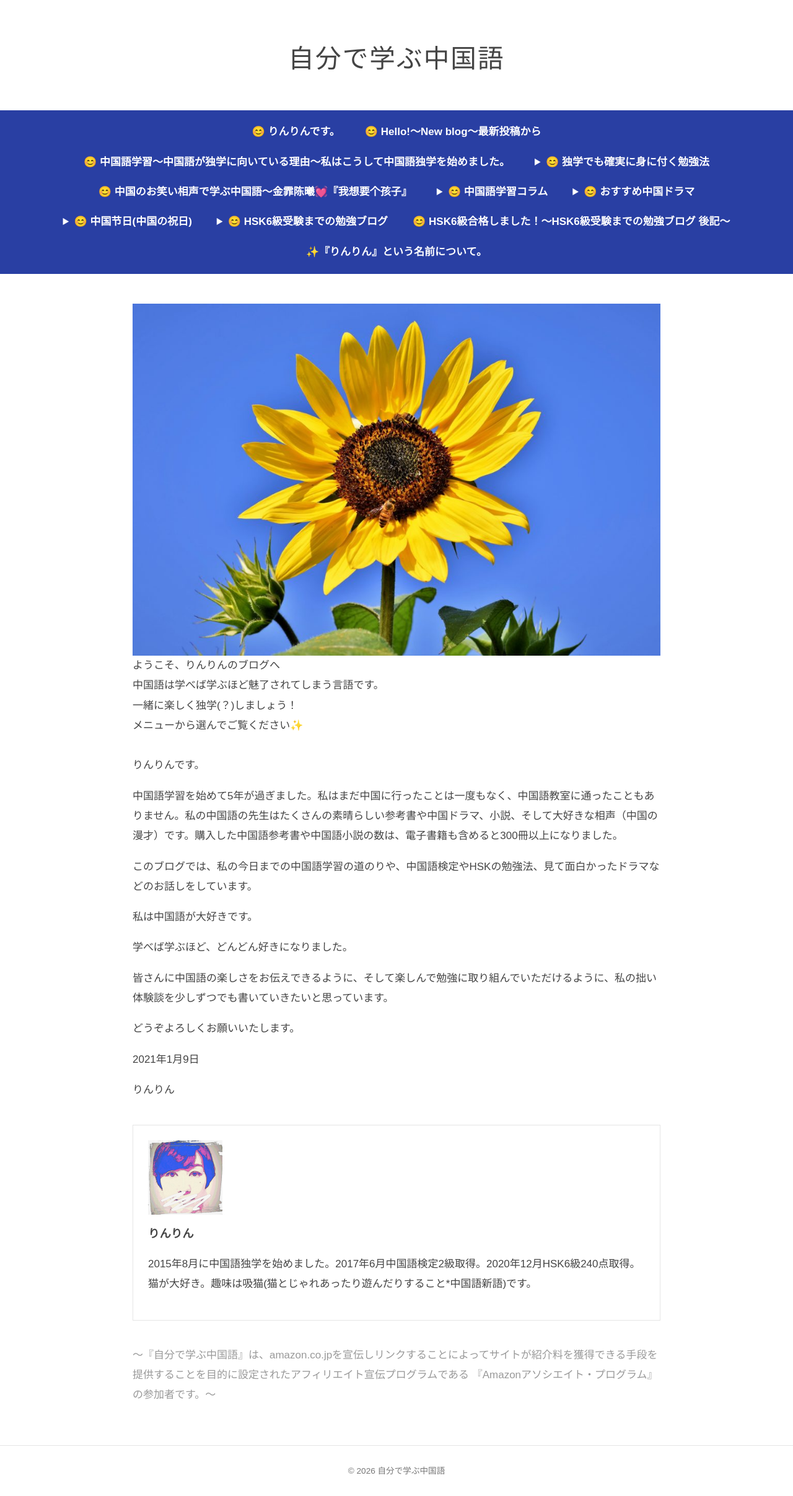
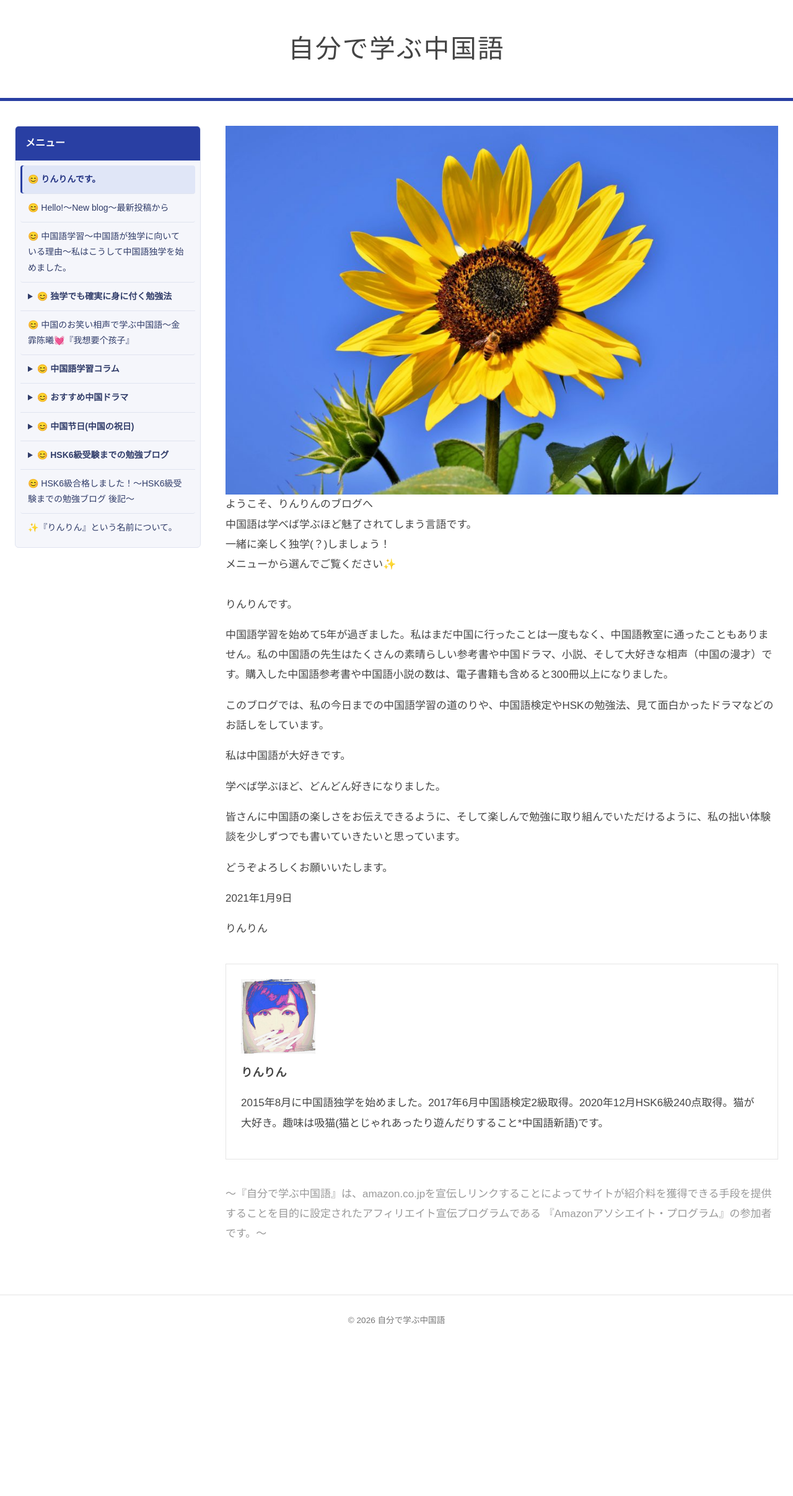
Before and after one commit to linlin-art/jibundemanabu, a Jekyll site: the page built from index.md, in a window 1280 px wide. Shown: the whole page at 62% size. Built offline with Jekyll 4.4.1, drawn with Linux system fonts in a browser that asks for light colours; after the commit the page ends 2172 px from its top, so only the background shows below that.

Commit message:
Add files via upload

```diff
--- a/_layouts/default.html
+++ b/_layouts/default.html
@@ -6,68 +6,59 @@
 <title>{{ page.title | default: site.title | escape }}</title>
 <style>
     * { box-sizing: border-box; }
-    body {
-      margin: 0;
-      background: #ffffff;
-      color: #444444;
-      font-family: "Yu Gothic", "Hiragino Kaku Gothic ProN", "Hiragino Sans", Meiryo, sans-serif;
-      font-size: 17px;
-      line-height: 1.9;
-      overflow-wrap: anywhere;
-    }
-    header { padding-top: 64px; background: #ffffff; text-align: center; }
-    header h1 {
-      margin: 0; padding: 0 20px;
-      font-size: clamp(1.7rem, 5vw, 2.6rem);
-      font-weight: 400; line-height: 1.5; letter-spacing: 0.05em;
-    }
-    .site-title { color: #444444; text-decoration: none; }
-    nav { margin-top: 52px; padding: 15px 20px; background: #293FA3; }
-    nav a {
-      display: inline-block; margin: 0 12px; padding: 4px 12px;
-      border-radius: 3px; color: #ffffff; font-weight: 700; text-decoration: none;
-    }
-    nav a:hover { background: #203080; }
-    nav a[aria-current="page"] { text-decoration: underline; text-underline-offset: 0.35em; }
-    main { max-width: 900px; margin: 48px auto 64px; padding: 0 24px; }
+    body { margin: 0; background: #fff; color: #444; font-family: "Yu Gothic", "Hiragino Kaku Gothic ProN", "Hiragino Sans", Meiryo, sans-serif; font-size: 17px; line-height: 1.9; overflow-wrap: anywhere; }
+    .site-header { padding: 48px 24px; text-align: center; border-bottom: 5px solid #293FA3; }
+    .site-header h1 { margin: 0; font-size: clamp(1.7rem, 4vw, 2.6rem); font-weight: 400; line-height: 1.5; letter-spacing: .05em; }
+    .site-title { color: #444; text-decoration: none; }
+    .page-layout { display: grid; grid-template-columns: 300px minmax(0, 1fr); gap: 40px; max-width: 1320px; margin: 40px auto 64px; padding: 0 24px; align-items: start; }
+    .sidebar { min-width: 0; background: #f5f6fb; border: 1px solid #e0e4f0; border-radius: 6px; }
+    .menu-heading { margin: 0; padding: 12px 16px; border-radius: 5px 5px 0 0; background: #293FA3; color: white; font-size: 1rem; font-weight: 700; }
+    .menu-toggle > summary { display: none; }
+    .menu-items { padding: 8px; font-size: 14px; line-height: 1.8; }
+    .menu-items > a, .menu-group { display: block; margin: 0; border-bottom: 1px solid #e0e4f0; }
+    .menu-items > :last-child { border-bottom: 0; }
+    nav a { display: block; padding: 10px 12px; color: #303c69; text-decoration: none; border-radius: 4px; }
+    nav a:hover, .menu-group summary:hover { background: #e5e9f6; }
+    nav a[aria-current="page"] { background: #e0e6f7; color: #203080; font-weight: 700; box-shadow: inset 3px 0 #293FA3; }
+    .menu-group summary { padding: 10px 12px; color: #303c69; cursor: pointer; font-weight: 600; }
+    .menu-group ul { list-style: none; margin: 0 4px 10px 14px; padding: 0 0 0 8px; border-left: 2px solid #ccd4eb; }
+    .menu-group li a { padding: 8px 10px; }
+    a:focus-visible, summary:focus-visible { outline: 3px solid #3048A5; outline-offset: 2px; }
+    main { min-width: 0; width: 100%; }
     main h1, main h2, main h3 { line-height: 1.6; }
     main h1 { margin: 0 0 1em; font-size: 1.8rem; font-weight: 500; }
-    main h2 {
-      margin-top: 2em; padding-bottom: 0.35em; border-bottom: 3px solid #F0D83A;
-      font-size: 1.4rem; font-weight: 600;
-    }
+    main h2 { margin-top: 2em; padding-bottom: .35em; border-bottom: 3px solid #F0D83A; font-size: 1.4rem; font-weight: 600; }
     main h3 { margin-top: 1.8em; font-size: 1.15rem; font-weight: 600; }
-    main a { color: #3048A5; text-decoration: underline; text-underline-offset: 0.2em; }
+    main a { color: #3048A5; text-decoration: underline; text-underline-offset: .2em; }
     main a:hover { text-decoration-thickness: 2px; }
-    a:focus-visible { outline: 3px solid #3048A5; outline-offset: 4px; }
-    nav a:focus-visible { outline-color: #ffffff; }
-    main img { max-width: 100%; height: auto; }
+    main img, main video { max-width: 100%; height: auto; }
+    main iframe { max-width: 100%; }
+    main figure { max-width: 100%; margin-left: 0; margin-right: 0; }
     main pre { overflow-x: auto; padding: 16px; background: #f5f7f8; }
-    footer {
-      padding: 28px 20px; border-top: 1px solid #e5e5e5;
-      color: #777777; text-align: center; font-size: 0.85rem;
-    }
-    @media (max-width: 600px) {
+    footer { padding: 28px 20px; border-top: 1px solid #e5e5e5; color: #777; text-align: center; font-size: .85rem; }
+    @media (max-width: 900px) {
       body { font-size: 16px; }
-      header { padding-top: 40px; }
-      nav { margin-top: 32px; }
-      nav a { margin: 0 6px; }
-      main { margin-top: 32px; padding: 0 20px; }
+      .site-header { padding: 32px 20px; }
+      .page-layout { display: block; margin: 24px auto 40px; padding: 0 20px; }
+      .sidebar { margin-bottom: 28px; }
+      .menu-heading { display: none; }
+      .menu-toggle > summary { display: list-item; padding: 12px 16px; background: #293FA3; color: white; font-weight: 700; cursor: pointer; border-radius: 5px; }
+      .menu-toggle > summary:focus-visible { outline-offset: 3px; }
+      .menu-items { font-size: 15px; }
       main h1 { font-size: 1.5rem; }
       main h2 { font-size: 1.25rem; }
     }
-      .menu-items { max-width: 1200px; margin: auto; display: flex; flex-wrap: wrap; justify-content: center; align-items: flex-start; gap: 8px 16px; }
-    .menu-items > a, .menu-group { max-width: 100%; margin: 0; }
-    .menu-group { text-align: left; }
-    .menu-group summary { padding: 4px 12px; color: white; font-weight: 700; cursor: pointer; }
-    .menu-group summary:focus-visible { outline: 3px solid white; outline-offset: 2px; }
-    .menu-group ul { list-style: none; margin: 8px 0; padding: 8px; background: #203080; border-radius: 4px; max-width: 380px; }
-    .menu-group li a { display: block; margin: 0; font-size: 0.9rem; }
 </style>
 </head>
 <body>
-  <header>
+<header class="site-header">
 <h1><a class="site-title" href="{{ '/' | relative_url }}">{{ site.title | escape }}</a></h1>
+</header>
+<div class="page-layout">
+<aside class="sidebar" aria-label="サイトメニュー">
+<h2 class="menu-heading">メニュー</h2>
+<details class="menu-toggle" id="site-menu" open>
+<summary>メニュー ☰</summary>
 <nav aria-label="メインナビゲーション"><div class="menu-items">
 <a href="{{ '/' | relative_url }}">&#128522; りんりんです。</a>
 <a href="{{ '/articles.html' | relative_url }}">&#128522; Hello!～New blog～最新投稿から</a>
@@ -81,8 +72,27 @@
 <a href="{{ '/article-5087.html' | relative_url }}">&#128522; HSK6級合格しました！～HSK6級受験までの勉強ブログ 後記～</a>
 <a href="{{ '/profile.html' | relative_url }}">✨『りんりん』という名前について。</a>
 </div></nav>
-  </header>
+</details>
+</aside>
 <main>{{ content }}</main>
+</div>
 <footer>&copy; {{ site.time | date: "%Y" }} 自分で学ぶ中国語</footer>
+<script>
+(function () {
+  var menu = document.getElementById('site-menu');
+  var compact = window.matchMedia('(max-width: 900px)');
+  function resizeMenu() { menu.open = !compact.matches; }
+  resizeMenu();
+  if (compact.addEventListener) { compact.addEventListener('change', resizeMenu); }
+  else { compact.addListener(resizeMenu); }
+  document.querySelectorAll('nav a').forEach(function (link) {
+    if (new URL(link.href).pathname === window.location.pathname) {
+      link.setAttribute('aria-current', 'page');
+      var group = link.closest('.menu-group');
+      if (group) { group.open = true; }
+    }
+  });
+})();
+</script>
 </body>
 </html>
```
Lines whose indentation alone changed are shown as unchanged.
